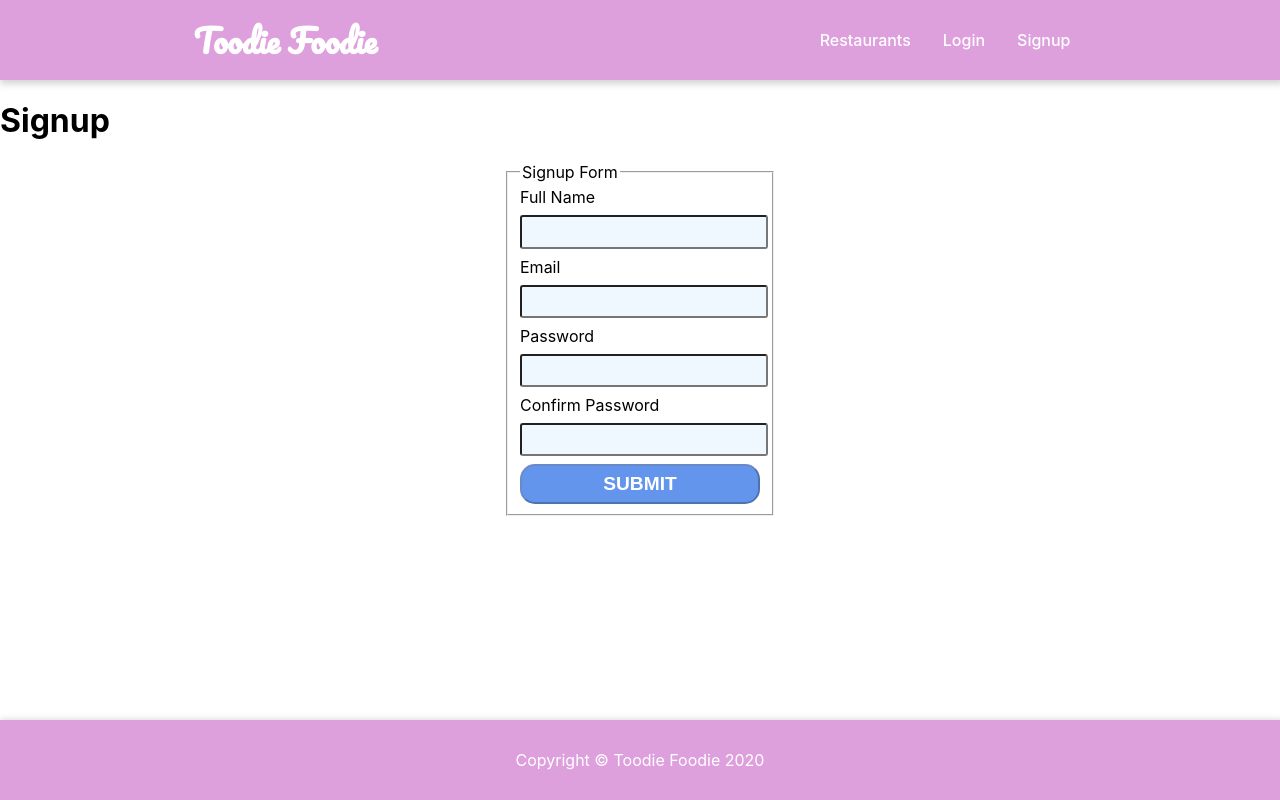
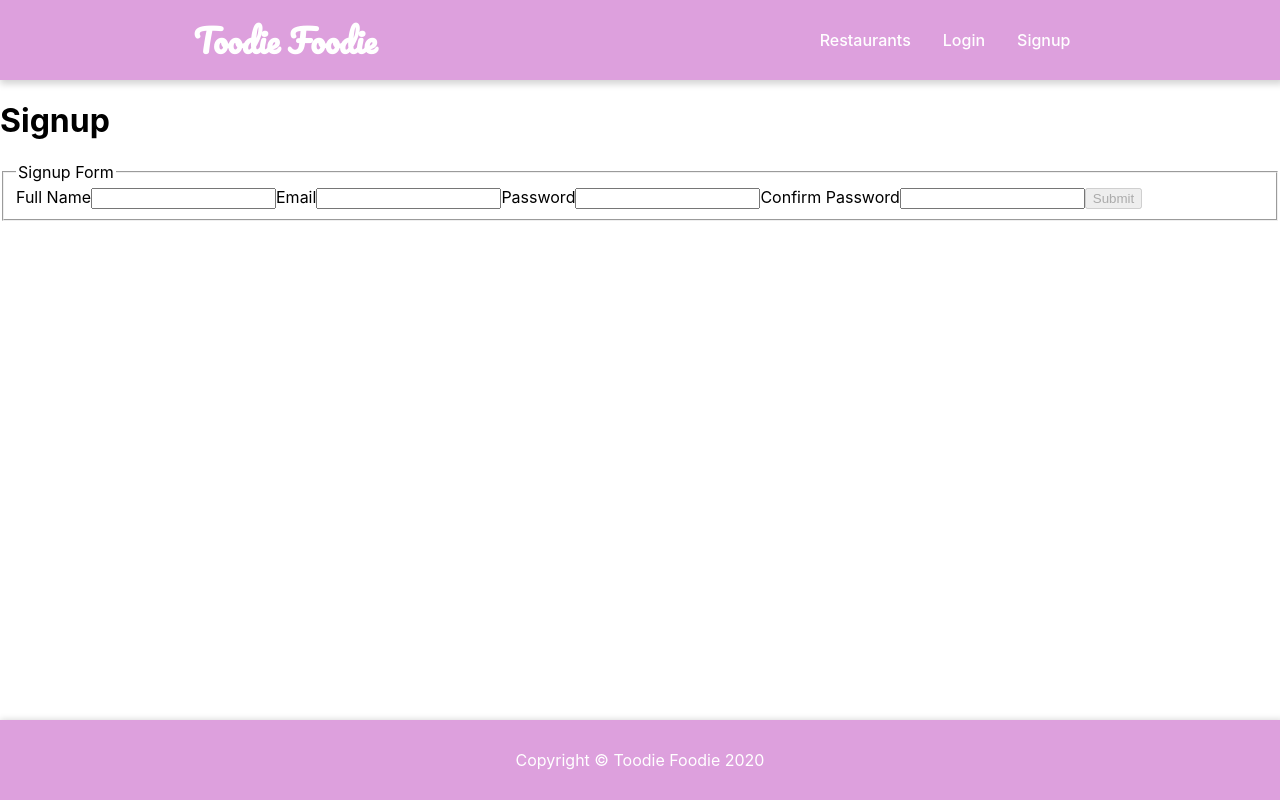
Before and after one commit to pastrychefgamer/toodie-foodie, a React (Create React App) app: page /signup in a window 1280 px wide. Built offline with nearby package versions, Linux system fonts and the light colour scheme.

Commit message:
adjusted for new section tag

```diff
--- a/src/components/SignupForm/SignupForm.module.css
+++ b/src/components/SignupForm/SignupForm.module.css
@@ -1,11 +1,17 @@
-.form fieldset{
+.section fieldset{
     display: flex;
     flex-direction: column;
     width: 15rem;
     margin: 0 auto;
 }
 
-.form input {
+.section p {
+    color: red;
+    font-weight: 600;
+    text-align: center;
+}
+
+.section input {
     width: 100%;
     margin: .5rem 0 .5rem 0;
     border-radius: 3px;
@@ -13,7 +19,7 @@
     background-color: aliceblue;
 }
 
-.form button {
+.section button {
     width: 100%;
     margin: 0 auto;
     height: 2.5rem;
```
